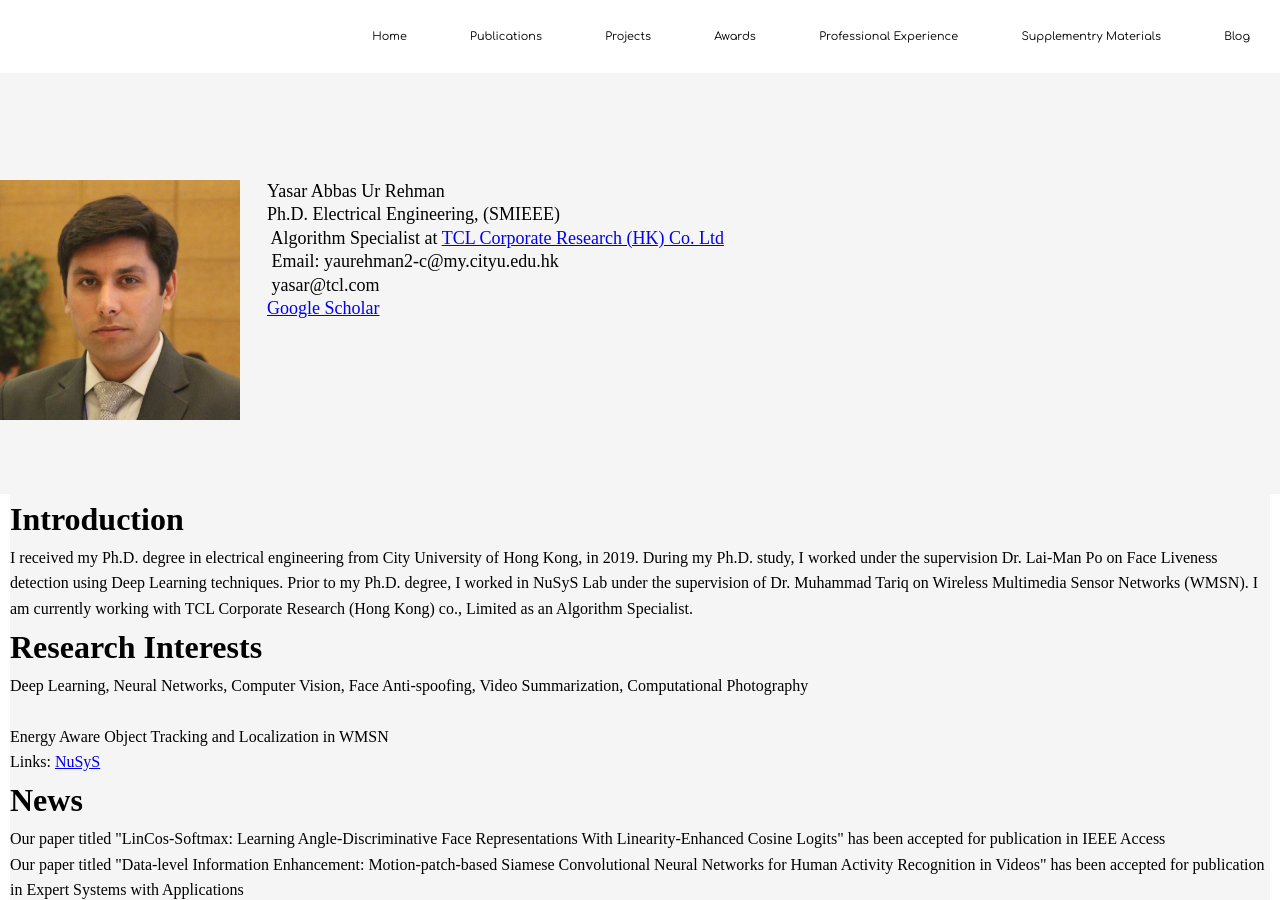
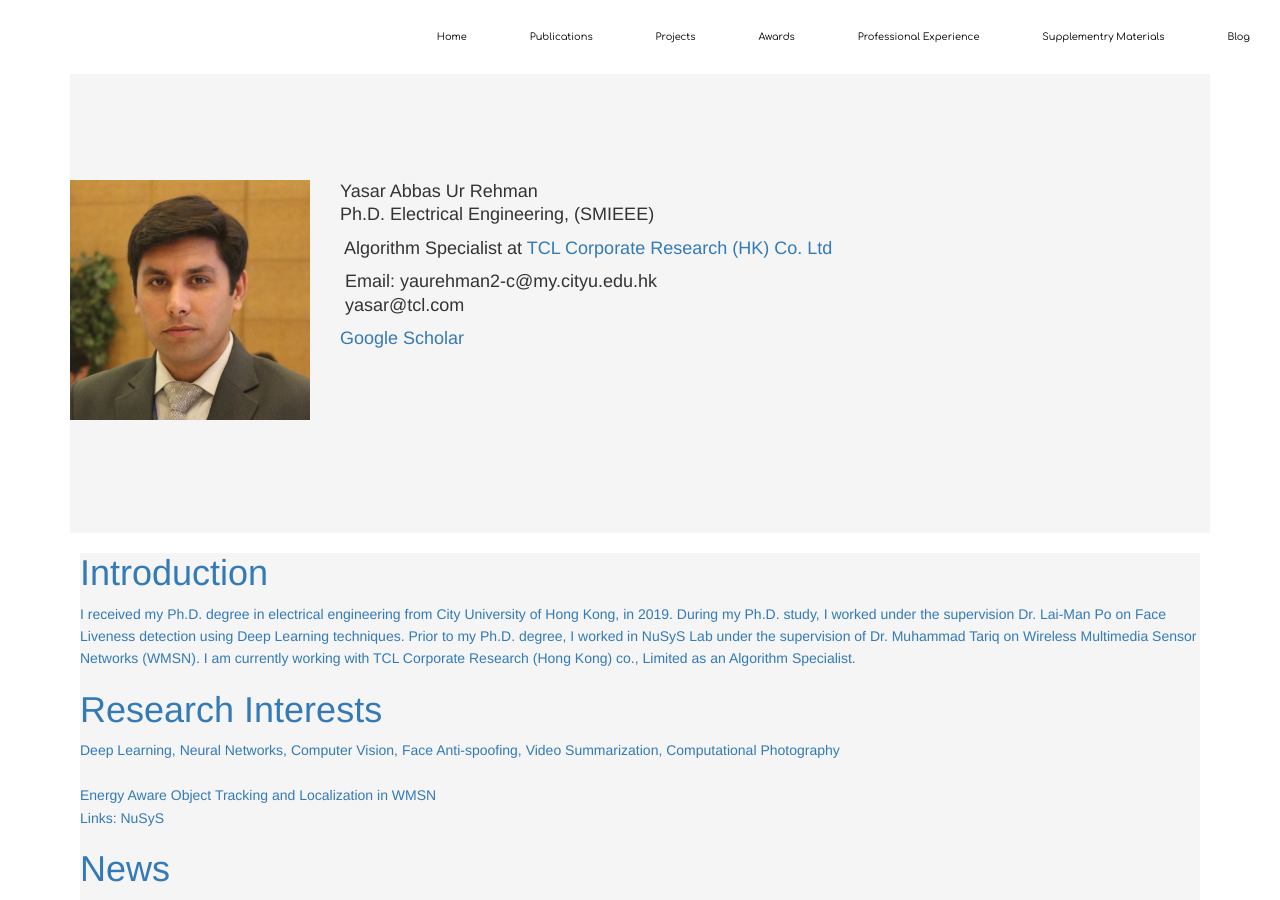
Before and after one commit to yasar-rehman/yasar, a Jekyll site: the page built from index.html, in a window 1280 px wide and 900 px high. Built offline with Jekyll 4.4.1, drawn with Linux system fonts in a browser that asks for light colours.

Commit message:
Update index.html

```diff
--- a/index.html
+++ b/index.html
@@ -2,6 +2,16 @@
 layout: default
 title: yasar
 ---
+<head>
+  <title>John Doe</title>
+  <meta charset="utf-8">
+  <meta name="viewport" content="width=device-width, initial-scale=1">
+  <link rel="stylesheet" href="https://maxcdn.bootstrapcdn.com/bootstrap/3.3.6/css/bootstrap.min.css">
+  <script src="https://ajax.googleapis.com/ajax/libs/jquery/1.12.0/jquery.min.js"></script>
+  <script src="https://maxcdn.bootstrapcdn.com/bootstrap/3.3.6/js/bootstrap.min.js"></script>
+  <link href='https://fonts.googleapis.com/css?family=Oswald:700' rel='stylesheet' type='text/css'>
+</head>
+
 <div class="address_section">
 	<body>
 
```
